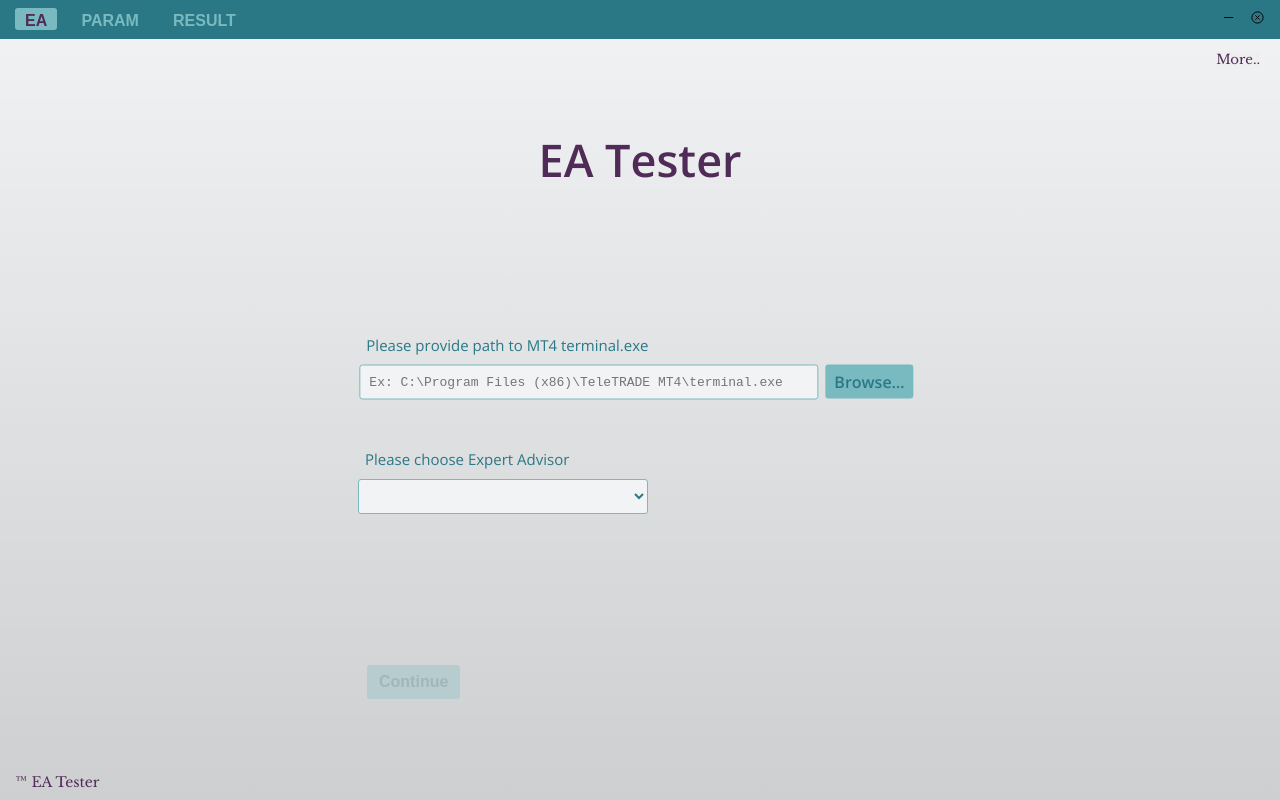
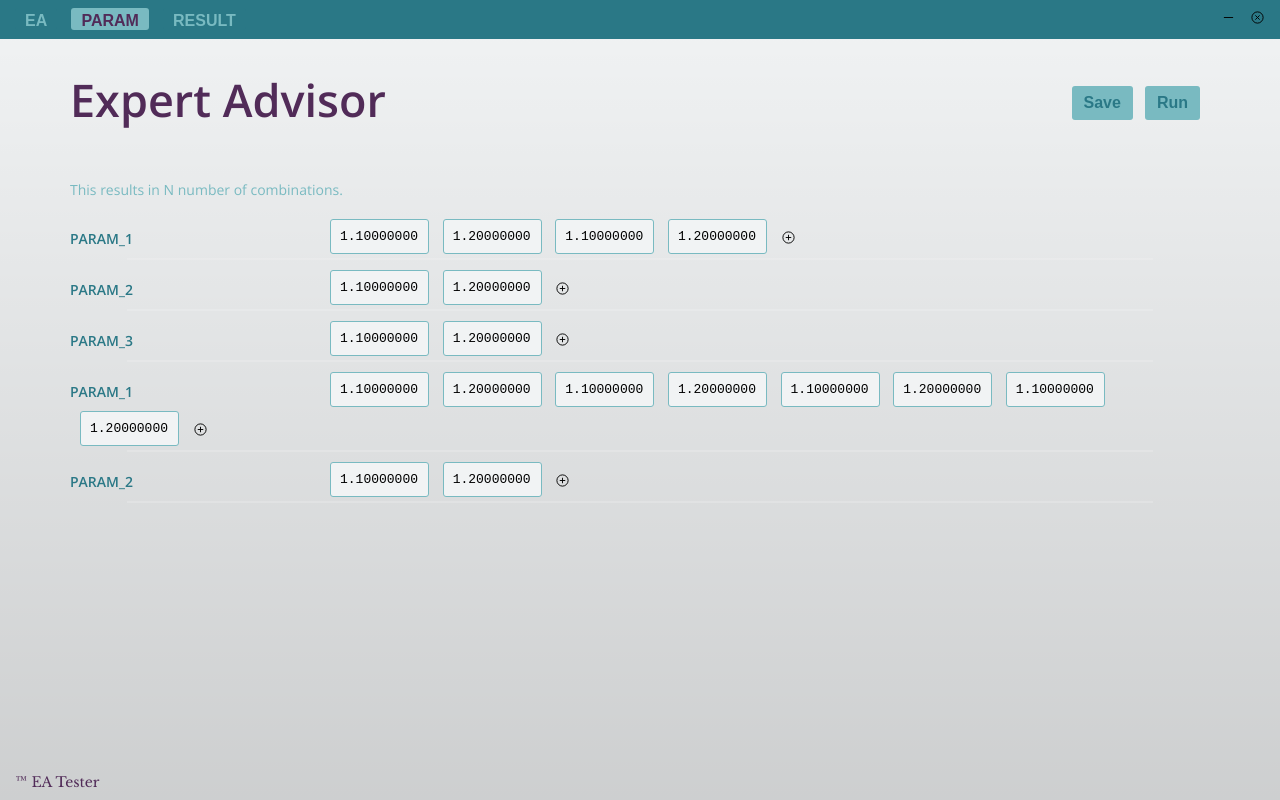
Before and after one commit to Melcoo/EATester, an Electron app: page design/main.html in a window 1280 px wide. Drawn offline with nearby package versions, Linux system fonts and the light colour scheme.

Commit message:
PARAMS html page: added all HTML elements and styles

```diff
--- a/design/css/ea.css
+++ b/design/css/ea.css
@@ -30,15 +30,12 @@
 /***********************************************************
 *** TITLE
 ***********************************************************/
-#ea__title {
+
+#ea--title {
     position: absolute;
     top: 120px;
     left: 50%;
     transform: translate(-50%, -50%);
-    font-size: 45px;
-    font-weight: 700;
-    /* color: #2a7886; */
-    font-family: Open Sans;
 }
 
 /***********************************************************
@@ -88,24 +85,6 @@
     float: left;
     margin-top: 10px;
     transform: translateX(-7px);
-}
-
-#ea__mt4path--path {
-    font-size: 13px;
-    border-radius: 3px;
-    border-color: #79bac1;
-    background-color: #f1f3f4;
-    padding: 9px;
-    resize: none;
-}
-
-#ea__mt4path--path:hover {
-    border-color: #2a7886;
-    transition: all 0.3s;
-}
-
-#ea__mt4path--path:focus {
-    outline: none;
 }
 
 /***********************************************************
@@ -159,28 +138,3 @@
     bottom: 70px;
     left: 367px;
 }
-
-#ea__continue--btn {
-    padding: 8px 12px;
-    font-size: 16px;
-    font-weight: 600;
-    color: #2a7886;
-    background-color: #79bac1;
-    border: none;
-    border-radius: 3px;
-    transition: all 0.15s;
-}
-
-#ea__continue--btn:active{
-    transform: translateY(1px);
-}
-
-#ea__continue--btn:hover{
-    color: #f1f3f4;
-    background-color: #79bac1;
-    transition: all 0.3s;
-}
-
-#ea__continue--btn:focus{
-    outline: none;
-}
--- a/design/css/main.css
+++ b/design/css/main.css
@@ -21,6 +21,34 @@ body {
     font-weight: 400;
     position: relative;
     background-image: linear-gradient(to bottom, rgba(0, 0, 0, 0), rgba(0, 0, 0, 0.15));
+}
+
+textarea {
+    font-size: 13px;
+    border-radius: 3px;
+    border-color: #79bac1;
+    background-color: #f1f3f4;
+    padding: 9px;
+    resize: none;
+}
+
+textarea:hover {
+    border-color: #2a7886;
+    transition: all 0.3s;
+}
+
+textarea:focus {
+    outline: none;
+}
+
+hr {
+    display: block;
+    height: 2px;
+    width: 90%;
+    margin: auto;
+    background-color: #f1f3f4;
+    border: none;
+    opacity: 25%;
 }
 
 .clearfix::after {
@@ -100,7 +128,7 @@ body {
     float: right;
 }
 
-.window__btn {
+.icon__btn {
     padding: 5px 5px;
     font-size: 15px;
     background: none;
@@ -111,20 +139,68 @@ body {
     -webkit-app-region: no-drag;
 }
 
-.window__btn:active { transform: translateY(1px); }
+.icon__btn:active { transform: translateY(1px); }
 
-.window__btn:focus{
+.icon__btn:focus{
     outline: none;
 }
 
 /***********************************************************
 *** TOP PART
 ***********************************************************/
+
+
+::-webkit-scrollbar {
+    width: 6px;
+    height: 8px;
+    background-color: #f1f3f4;
+    border-radius: 3px;
+}
+
+::-webkit-scrollbar-track{
+    border-radius: 3px;
+}
+
+::-webkit-scrollbar-thumb {
+    background-color: #79bac1;
+    border-radius: 3px;
+}
+
 .top {
     position: relative;
 }
 
+.h1 {
+    font-size: 45px;
+    font-weight: 700;
+    /* color: #2a7886; */
+    font-family: Open Sans;
+}
 
+.button {
+    padding: 8px 12px;
+    font-size: 16px;
+    font-weight: 600;
+    color: #2a7886;
+    background-color: #79bac1;
+    border: none;
+    border-radius: 3px;
+    transition: all 0.15s;
+}
+
+.button:active{
+    transform: translateY(1px);
+}
+
+.button:hover{
+    color: #f1f3f4;
+    background-color: #79bac1;
+    transition: all 0.15s;
+}
+
+.button:focus{
+    outline: none;
+}
 /***********************************************************
 *** BOTTOM PART
 ***********************************************************/
--- a/design/css/params.css
+++ b/design/css/params.css
@@ -1,3 +1,61 @@
 /***********************************************************
 *** GENERAL
 ***********************************************************/
+.params {
+    width: 1140px;
+    margin: 30px 70px 20px;
+    scroll-behavior: smooth;
+}
+
+/***********************************************************
+*** TOP BAR
+***********************************************************/
+.params__top {
+    margin-right: 10px;
+    margin-bottom: 50px;
+}
+
+#params--title {
+    float: left;
+}
+
+.params__btn {
+    float: right;
+    margin-top: 17px;
+    margin-left: 12px;
+}
+
+#params--info {
+    margin-bottom: 20px;
+    color: #79bac1;
+}
+/***********************************************************
+*** PARAMS SETUP
+***********************************************************/
+.params__line {
+    margin-bottom: 10px;
+}
+
+.params__setup {
+    height: 520px;
+    color: #2a7886;
+    font-weight: 600;
+    overflow-y: auto;
+    overflow-x: auto;
+}
+
+.params__pname {
+    float: left;
+    width: 250px;
+    transform: translateY(50%);
+}
+
+.params__pval {
+    margin-left: 10px;
+}
+
+.params__add {
+    padding: 0px;
+    margin-left: 10px;
+    transform: translateY(-9px);
+}
--- a/design/html/ea.html
+++ b/design/html/ea.html
@@ -4,7 +4,7 @@
     </div>
 
     <div class="ea__content">
-        <div id="ea__title">
+        <div class="h1" id="ea--title">
             <p>EA Tester</p>
         </div>
 
@@ -28,7 +28,7 @@
         </div>
 
         <div class="ea__continue nonactive">
-            <button id="ea__continue--btn">Continue</button>
+            <button class="button" id="ea__continue--btn">Continue</button>
         </div>
     </div>
 </div>
--- a/design/html/params.html
+++ b/design/html/params.html
@@ -0,0 +1,75 @@
+<div class="params">
+    <div class="params__top noselect clearfix">
+
+        <div class="h1" id="params--title">Expert Advisor</div>
+        <button class="params__btn button" id="params__run--btn">Run</button>
+        <button class="params__btn button" id="params__save--btn">Save</button>
+
+    </div>
+
+    <div class="noselect" id="params--info">This results in N number of combinations.</div>
+
+    <div class="params__setup">
+
+        <div class="params__line clearfix">
+            <div class="params__pname" id="params__pname--1">PARAM_1</div>
+
+            <textarea class="params__pval" id="params__pvalue--1_1" cols="8" rows="1">1.10000000</textarea>
+            <textarea class="params__pval" id="params__pvalue--1_2" cols="8" rows="1">1.20000000</textarea>
+            <textarea class="params__pval" id="params__pvalue--1_1" cols="8" rows="1">1.10000000</textarea>
+            <textarea class="params__pval" id="params__pvalue--1_2" cols="8" rows="1">1.20000000</textarea>
+
+            <button class="params__add icon__btn" id="params__padd--1_2"><ion-icon src="add-circle-outline.svg"></ion-icon></button>
+            <hr>
+        </div>
+
+        <div class="params__line clearfix">
+            <div class="params__pname" id="params__pname-2">PARAM_2</div>
+
+            <textarea class="params__pval" id="params__pvalue--2_1" cols="8" rows="1">1.10000000</textarea>
+            <textarea class="params__pval" id="params__pvalue--2_2" cols="8" rows="1">1.20000000</textarea>
+
+            <button class="params__add icon__btn" id="params__padd--2_1"><ion-icon src="add-circle-outline.svg"></ion-icon></button>
+            <hr>
+        </div>
+
+        <div class="params__line clearfix">
+            <div class="params__pname" id="params__pname--3">PARAM_3</div>
+
+            <textarea class="params__pval" id="params__pvalue--3_1" cols="8" rows="1">1.10000000</textarea>
+            <textarea class="params__pval" id="params__pvalue--3_2" cols="8" rows="1">1.20000000</textarea>
+
+            <button class="params__add icon__btn" id="params__padd--3_2"><ion-icon src="add-circle-outline.svg"></ion-icon></button>
+            <hr>
+        </div>
+
+        <div class="params__line clearfix">
+            <div class="params__pname" id="params__pname--1">PARAM_1</div>
+
+            <textarea class="params__pval" id="params__pvalue--1_1" cols="8" rows="1">1.10000000</textarea>
+            <textarea class="params__pval" id="params__pvalue--1_2" cols="8" rows="1">1.20000000</textarea>
+            <textarea class="params__pval" id="params__pvalue--1_1" cols="8" rows="1">1.10000000</textarea>
+            <textarea class="params__pval" id="params__pvalue--1_2" cols="8" rows="1">1.20000000</textarea>
+            <textarea class="params__pval" id="params__pvalue--1_1" cols="8" rows="1">1.10000000</textarea>
+            <textarea class="params__pval" id="params__pvalue--1_2" cols="8" rows="1">1.20000000</textarea>
+            <textarea class="params__pval" id="params__pvalue--1_1" cols="8" rows="1">1.10000000</textarea>
+            <textarea class="params__pval" id="params__pvalue--1_2" cols="8" rows="1">1.20000000</textarea>
+
+            <button class="params__add icon__btn" id="params__padd--1_2"><ion-icon src="add-circle-outline.svg"></ion-icon></button>
+            <hr>
+        </div>
+
+        <div class="params__line clearfix">
+            <div class="params__pname" id="params__pname-2">PARAM_2</div>
+
+            <textarea class="params__pval" id="params__pvalue--2_1" cols="8" rows="1">1.10000000</textarea>
+            <textarea class="params__pval" id="params__pvalue--2_2" cols="8" rows="1">1.20000000</textarea>
+
+            <button class="icon__btn params__add" id="params__padd--2_1"><ion-icon src="add-circle-outline.svg"></ion-icon></button>
+            <hr>
+        </div>
+
+
+
+    </div>
+</div>
--- a/design/js/app.js
+++ b/design/js/app.js
@@ -30,12 +30,13 @@ const pages = [
     }
 ];
 
-const topDiv = document.getElementById("top__container");
+
+const topDiv = document.querySelector('.top');
 
 /////////////////////////////////////////////////////
 ///  Init
 /////////////////////////////////////////////////////
-loadPage(pages[0]);
+loadPage(pages[1]);
 
 
 /////////////////////////////////////////////////////
--- a/design/main.html
+++ b/design/main.html
@@ -24,15 +24,15 @@
             </div>
 
             <div class="window">
-                <button class="window__btn" id="window__btn--minimize"><ion-icon src="remove-outline.svg"></ion-icon></button>
-                <button class="window__btn" id="window__btn--close"><ion-icon src="close-circle-outline.svg"></ion-icon></button>
+                <button class="icon__btn" id="window__btn--minimize"><ion-icon src="remove-outline.svg"></ion-icon></button>
+                <button class="icon__btn" id="window__btn--close"><ion-icon src="close-circle-outline.svg"></ion-icon></button>
             </div>
         </div>
     </div>
 
 
 
-    <div class="top" id="top__container">
+    <div class="top">
         <!-- One of the 3 main pages are loaded here -->
     </div>
 
```
Also changed, not shown: design/add-circle-outline.svg (added).
